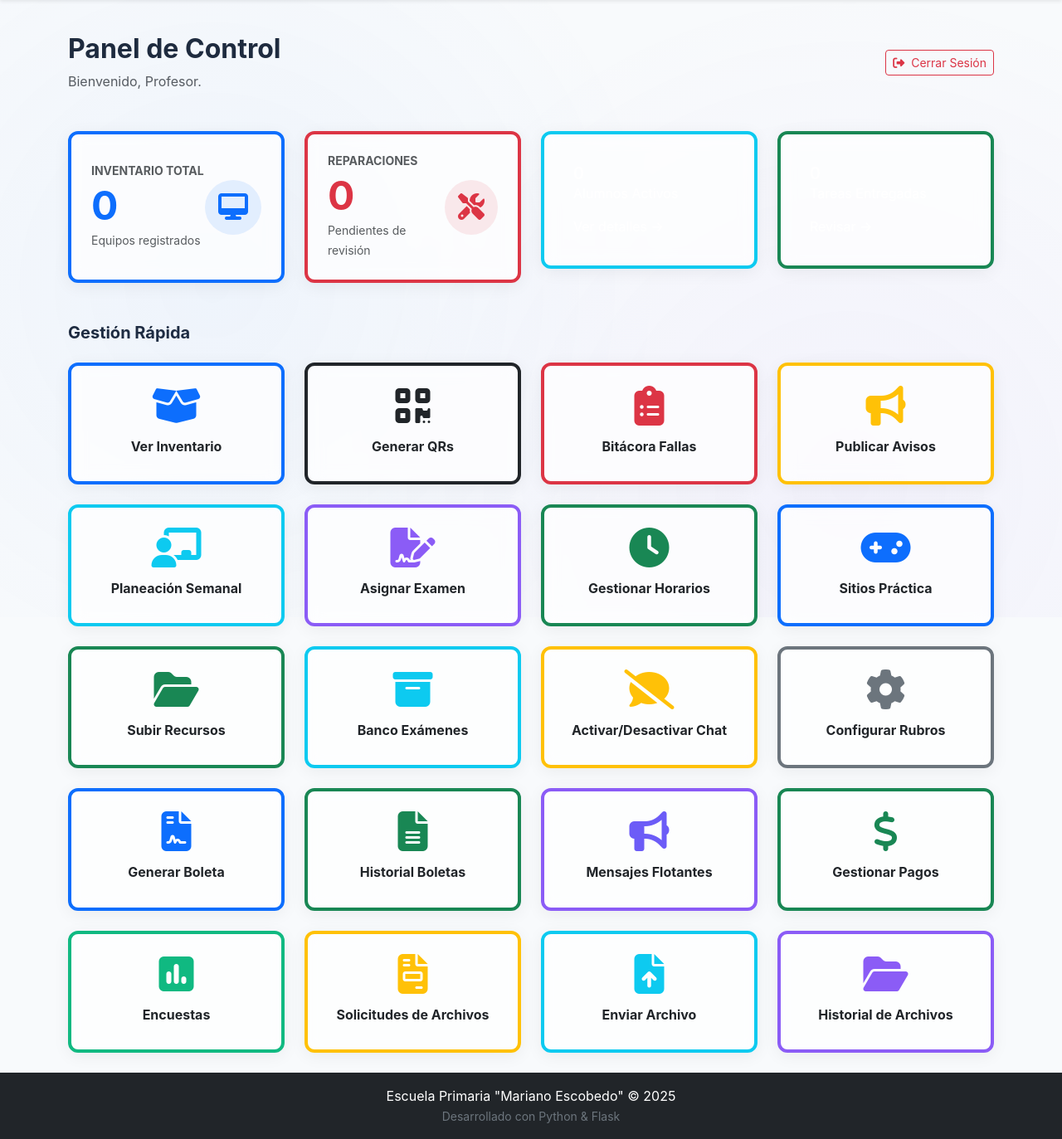
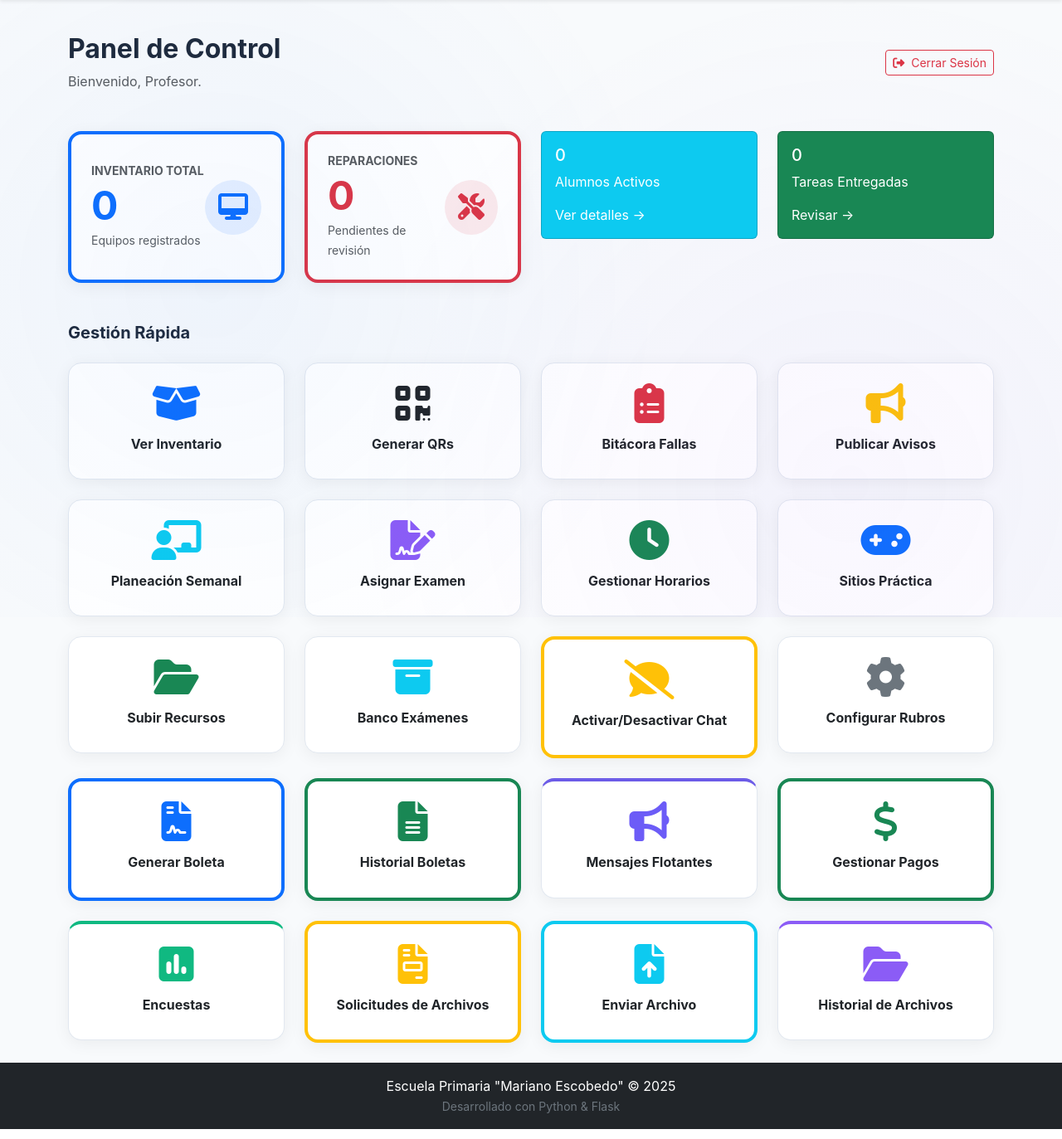
Before and after one commit to vicmvg/taller-computoV2, a Flask app: page /admin/ in a window 1280 px wide. Shown: the part 56-1429 px from the top of the page at 83% size. Run offline with Flask 3, Linux system fonts and the light colour scheme; the visitor is signed in with stand-in values (Sample User, id 1); data that the repository does not hold is empty.

Commit message:
cambios2

```diff
--- a/web/templates/admin/alumnos.html
+++ b/web/templates/admin/alumnos.html
@@ -257,7 +257,7 @@
                 <h5 class="modal-title">Nuevo Alumno</h5>
                 <button type="button" class="btn-close" data-bs-dismiss="modal"></button>
             </div>
-            <form action="{{ url_for('admin.crear_alumno') }}" method="POST">
+            <form action="{{ url_for('admin.agregar_alumno') }}" method="POST">
                 <div class="modal-body">
                     <div class="mb-3">
                         <label class="form-label">Nombre Completo *</label>
--- a/web/templates/admin/dashboard.html
+++ b/web/templates/admin/dashboard.html
@@ -42,7 +42,7 @@
         </div>
 
         <div class="col-md-3">
-            <div class="glass-card text-white border-start border-4 border-info">
+            <div class="card text-white bg-info">
                 <div class="card-body">
                     <h5 class="card-title">{{ alumnos_activos }}</h5>
                     <p class="card-text">Alumnos Activos</p>
@@ -53,7 +53,7 @@
             </div>
         </div>
         <div class="col-md-3">
-            <div class="glass-card text-white border-start border-4 border-success">
+            <div class="card text-white bg-success">
                 <div class="card-body">
                     <h5 class="card-title">{{ total_entregas }}</h5>
                     <p class="card-text">Tareas Entregadas</p>
@@ -69,7 +69,7 @@
     <div class="row g-4">
         <div class="col-md-3 col-6">
             <a href="{{ url_for('admin.inventario') }}" class="text-decoration-none">
-                <div class="glass-card text-center p-4 hover-lift border-primary border-top border-4">
+                <div class="glass-card text-center p-4 hover-lift">
                     <i class="fas fa-box-open fa-3x text-primary mb-3"></i>
                     <h6 class="fw-bold text-dark">Ver Inventario</h6>
                 </div>
@@ -77,7 +77,7 @@
         </div>
         <div class="col-md-3 col-6">
             <a href="{{ url_for('admin.inventario') }}" class="text-decoration-none">
-                <div class="glass-card text-center p-4 hover-lift border-dark border-top border-4">
+                <div class="glass-card text-center p-4 hover-lift">
                     <i class="fas fa-qrcode fa-3x text-dark mb-3"></i>
                     <h6 class="fw-bold text-dark">Generar QRs</h6>
                 </div>
@@ -85,7 +85,7 @@
         </div>
         <div class="col-md-3 col-6">
             <a href="{{ url_for('admin.mantenimiento') }}" class="text-decoration-none">
-                <div class="glass-card text-center p-4 hover-lift border-danger border-top border-4">
+                <div class="glass-card text-center p-4 hover-lift">
                     <i class="fas fa-clipboard-list fa-3x text-danger mb-3"></i>
                     <h6 class="fw-bold text-dark">Bitácora Fallas</h6>
                 </div>
@@ -93,7 +93,7 @@
         </div>
         <div class="col-md-3 col-6">
             <a href="{{ url_for('admin.gestionar_anuncios') }}" class="text-decoration-none">
-                <div class="glass-card text-center p-4 hover-lift border-warning border-top border-4">
+                <div class="glass-card text-center p-4 hover-lift">
                     <i class="fas fa-bullhorn fa-3x text-warning mb-3"></i>
                     <h6 class="fw-bold text-dark">Publicar Avisos</h6>
                 </div>
@@ -101,7 +101,7 @@
         </div>
         <div class="col-md-3 col-6">
             <a href="{{ url_for('admin.gestionar_grados') }}" class="text-decoration-none">
-                <div class="glass-card text-center p-4 hover-lift border-info border-top border-4">
+                <div class="glass-card text-center p-4 hover-lift">
                     <i class="fas fa-chalkboard-teacher fa-3x text-info mb-3"></i>
                     <h6 class="fw-bold text-dark">Planeación Semanal</h6>
                 </div>
@@ -109,7 +109,7 @@
         </div>
         <div class="col-md-3 col-6">
             <a href="{{ url_for('admin.gestionar_cuestionarios') }}" class="text-decoration-none">
-                <div class="glass-card text-center p-4 hover-lift border-purple border-top border-4">
+                <div class="glass-card text-center p-4 hover-lift">
                     <i class="fas fa-file-signature fa-3x mb-3" style="color: #8b5cf6;"></i>
                     <h6 class="fw-bold text-dark">Asignar Examen</h6>
                 </div>
@@ -117,7 +117,7 @@
         </div>
         <div class="col-md-3 col-6">
             <a href="{{ url_for('admin.gestionar_horarios') }}" class="text-decoration-none">
-                <div class="glass-card text-center p-4 hover-lift border-success border-top border-4">
+                <div class="glass-card text-center p-4 hover-lift">
                     <i class="fas fa-clock fa-3x text-success mb-3"></i>
                     <h6 class="fw-bold text-dark">Gestionar Horarios</h6>
                 </div>
@@ -125,7 +125,7 @@
         </div>
         <div class="col-md-3 col-6">
             <a href="{{ url_for('admin.gestionar_plataformas') }}" class="text-decoration-none">
-                <div class="glass-card text-center p-4 hover-lift border-primary border-top border-4">
+                <div class="glass-card text-center p-4 hover-lift">
                     <i class="fas fa-gamepad fa-3x text-primary mb-3"></i>
                     <h6 class="fw-bold text-dark">Sitios Práctica</h6>
                 </div>
@@ -133,7 +133,7 @@
         </div>
         <div class="col-md-3 col-6">
             <a href="{{ url_for('admin.gestionar_recursos') }}" class="text-decoration-none">
-                <div class="glass-card text-center p-4 hover-lift border-success border-top border-4">
+                <div class="glass-card text-center p-4 hover-lift">
                     <i class="fas fa-folder-open fa-3x text-success mb-3"></i>
                     <h6 class="fw-bold text-dark">Subir Recursos</h6>
                 </div>
@@ -141,7 +141,7 @@
         </div>
         <div class="col-md-3 col-6">
             <a href="{{ url_for('admin.gestionar_banco') }}" class="text-decoration-none">
-                <div class="glass-card text-center p-4 hover-lift border-info border-top border-4">
+                <div class="glass-card text-center p-4 hover-lift">
                     <i class="fas fa-archive fa-3x text-info mb-3"></i>
                     <h6 class="fw-bold text-dark">Banco Exámenes</h6>
                 </div>
@@ -157,7 +157,7 @@
         </div>
         <div class="col-md-3 col-6">
             <a href="{{ url_for('admin.configurar_boletas') }}" class="text-decoration-none">
-                <div class="glass-card text-center p-4 hover-lift border-secondary border-top border-4">
+                <div class="glass-card text-center p-4 hover-lift">
                     <i class="fas fa-cog fa-3x text-secondary mb-3"></i>
                     <h6 class="fw-bold text-dark">Configurar Rubros</h6>
                 </div>
@@ -181,7 +181,7 @@
         </div>
         <div class="col-md-3 col-6">
             <a href="{{ url_for('admin.gestionar_mensajes_flotantes') }}" class="text-decoration-none">
-                <div class="glass-card text-center p-4 hover-lift border-purple border-top border-4">
+                <div class="glass-card text-center p-4 hover-lift" style="border-top: 4px solid #6c5ce7;">
                     <i class="fas fa-bullhorn fa-3x mb-3" style="color: #6c5cf7;"></i>
                     <h6 class="fw-bold text-dark">Mensajes Flotantes</h6>
                 </div>
@@ -199,7 +199,7 @@
         <!-- 🆕 NUEVO: ENCUESTAS DE RETROALIMENTACIÓN -->
         <div class="col-md-3 col-6">
             <a href="{{ url_for('admin.gestionar_encuestas') }}" class="text-decoration-none">
-                <div class="glass-card text-center p-4 hover-lift border-teal border-top border-4">
+                <div class="glass-card text-center p-4 hover-lift" style="border-top: 4px solid #10b981;">
                     <i class="fas fa-poll fa-3x mb-3" style="color: #10b981;"></i>
                     <h6 class="fw-bold text-dark">Encuestas</h6>
                 </div>
@@ -227,7 +227,7 @@
         </div>
         <div class="col-md-3 col-6">
             <a href="{{ url_for('admin.ver_archivos_enviados') }}" class="text-decoration-none">
-                <div class="glass-card text-center p-4 hover-lift border-purple border-top border-4">
+                <div class="glass-card text-center p-4 hover-lift" style="border-top: 4px solid #8b5cf6;">
                     <i class="fas fa-folder-open fa-3x mb-3" style="color: #8b5cf6;"></i>
                     <h6 class="fw-bold text-dark">Historial de Archivos</h6>
                 </div>
@@ -255,33 +255,4 @@
     actualizarBadgeSolicitudesDashboard();
     setInterval(actualizarBadgeSolicitudesDashboard, 30000);
 </script>
-
-<style>
-    /* Colores personalizados para bordes */
-    .border-purple {
-        border-color: #8b5cf6 !important;
-    }
-
-    .border-teal {
-        border-color: #10b981 !important;
-    }
-
-    /* Para asegurar que los cards de estadísticas también tengan el mismo estilo */
-    .glass-card {
-        background: rgba(255, 255, 255, 0.7);
-        backdrop-filter: blur(10px);
-        border-radius: 12px;
-        border: 1px solid rgba(255, 255, 255, 0.2);
-        transition: transform 0.3s ease, box-shadow 0.3s ease;
-    }
-
-    .glass-card:hover {
-        transform: translateY(-5px);
-        box-shadow: 0 10px 20px rgba(0, 0, 0, 0.1);
-    }
-
-    .hover-lift:hover {
-        transform: translateY(-5px);
-    }
-</style>
 {% endblock %}
```
